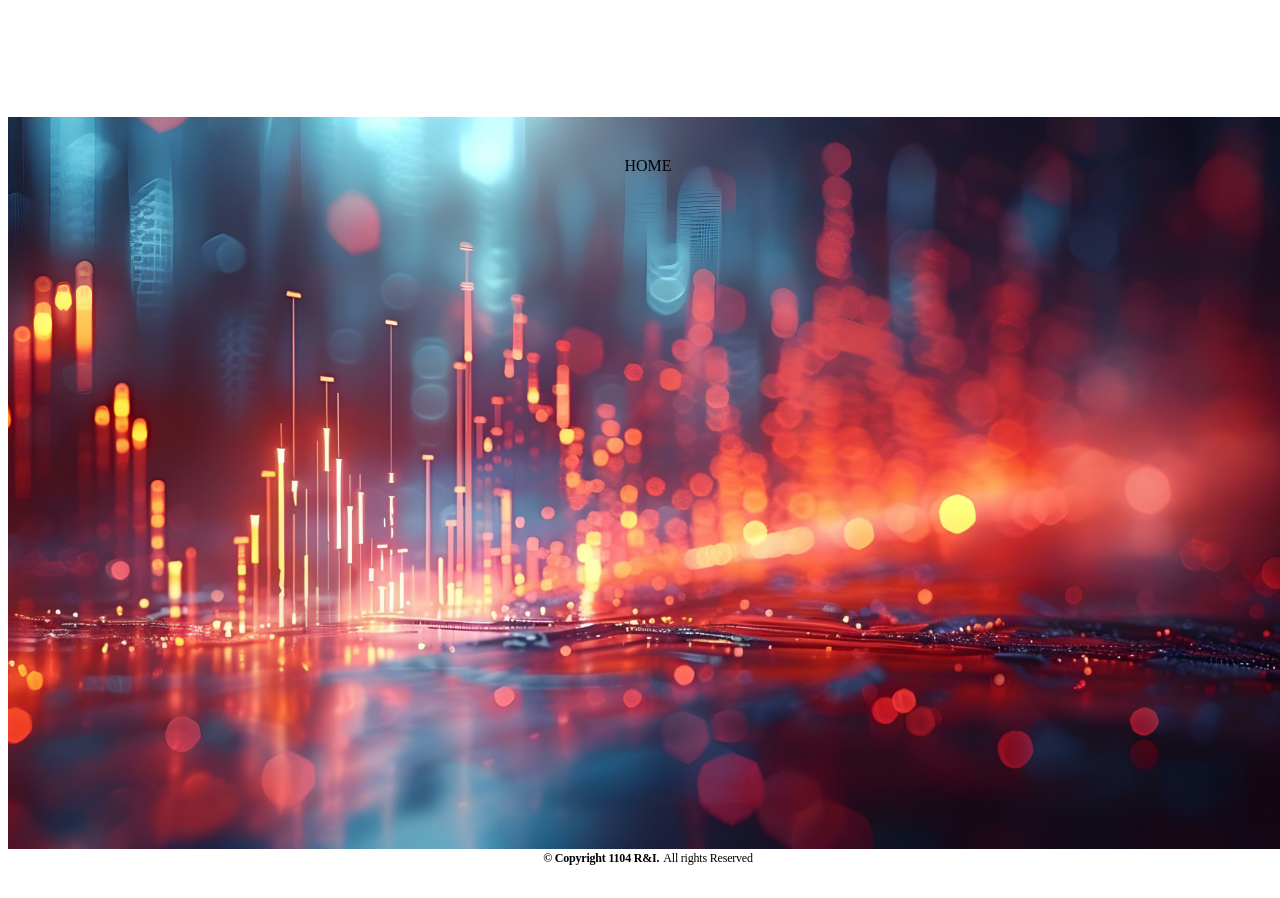
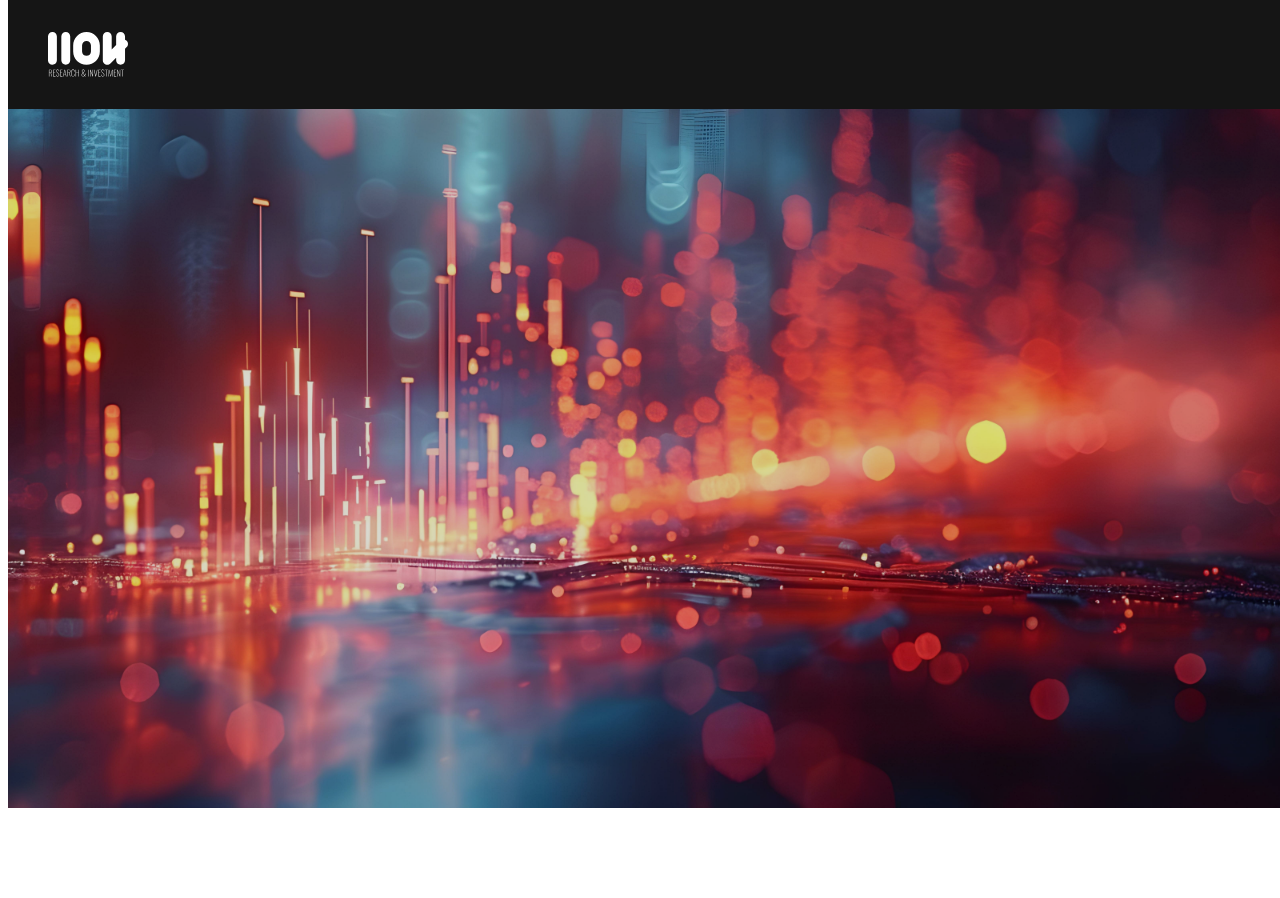
Before and after one commit to 5010-dev/1104-web, a React (Create React App) app: page / in a window 1280 px wide. Before the commit the page ends 875 px from the top, so only its background shows below. Built offline with nearby package versions, Linux system fonts and the light colour scheme; a web font is replaced by a local one.

Commit message:
Navigation component scrolling animation added

```diff
--- a/src/components/global/footer/footer.component.tsx
+++ b/src/components/global/footer/footer.component.tsx
@@ -1,8 +1,12 @@
+import { useDeviceTypeStore } from '../../../store/deviceTypeStore'
+
 import { FooterContainer } from './footer.styles'
 
 export default function Footer() {
+	const deviceType = useDeviceTypeStore((state) => state.deviceType)
+
 	return (
-		<FooterContainer>
+		<FooterContainer $deviceType={deviceType}>
 			<span>© Copyright 1104 R&I.</span>All rights Reserved
 		</FooterContainer>
 	)
--- a/src/components/global/footer/footer.styles.ts
+++ b/src/components/global/footer/footer.styles.ts
@@ -1,13 +1,30 @@
-import styled from 'styled-components'
+import styled, { css } from 'styled-components'
 
-export const FooterContainer = styled.div`
+import { DeviceTypeStyledProp } from '../../../types/deviceType'
+
+export const FooterContainer = styled.div<DeviceTypeStyledProp>`
 	width: ${({ theme }) => theme.layout.page.width};
 
 	display: flex;
 	justify-content: center;
 	gap: 0.25rem;
 
-	padding: ${({ theme }) => theme.layout.page.padding};
+	${(props) =>
+		props.$deviceType === 'desktop' &&
+		css`
+			padding: ${({ theme }) => theme.layout.page.padding.tablet}
+				${({ theme }) => theme.layout.page.padding.desktop};
+		`}
+	${(props) =>
+		props.$deviceType === 'tablet' &&
+		css`
+			padding: ${({ theme }) => theme.layout.page.padding.tablet};
+		`}
+      ${(props) =>
+		props.$deviceType === 'mobile' &&
+		css`
+			padding: ${({ theme }) => theme.layout.page.padding.mobile};
+		`}
 
 	font-family: ${({ theme }) => theme.typo.caption.typeface};
 	font-size: ${({ theme }) => theme.typo.caption.size};
@@ -15,6 +32,8 @@ export const FooterContainer = styled.div`
 	line-height: ${({ theme }) => theme.typo.caption.leading};
 	letter-spacing: ${({ theme }) => theme.typo.caption.kerning};
 
+	color: ${({ theme }) => theme.colour.neutral.secondary.inactive};
+
 	span {
 		font-weight: bold;
 	}
--- a/src/components/global/navigation/navigation.component.tsx
+++ b/src/components/global/navigation/navigation.component.tsx
@@ -1,19 +1,42 @@
+import { useState, useEffect } from 'react'
+
 import { useDeviceTypeStore } from '../../../store/deviceTypeStore'
 
+import { useScroll } from 'framer-motion'
+
 import { FontAwesomeIcon } from '@fortawesome/react-fontawesome'
+
 import { faBars } from '@fortawesome/free-solid-svg-icons'
-
 import { ReactComponent as Logo } from '../../../assets/logo/1104-logo-white.svg'
 import { NavigationContainer } from './navigation.styles'
 
 export default function Navigation() {
 	const deviceType = useDeviceTypeStore((state) => state.deviceType)
+
+	const [isScrolled, setIsScrolled] = useState(false)
+	const { scrollYProgress } = useScroll()
+
 	const handleClick = (): void => {
 		console.log('menu cliecked')
 	}
 
+	useEffect(() => {
+		scrollYProgress.on('change', (latest) => {
+			if (latest > 0.1) {
+				setIsScrolled(true)
+			} else {
+				setIsScrolled(false)
+			}
+		})
+	}, [scrollYProgress])
+
 	return (
-		<NavigationContainer $deviceType={deviceType}>
+		<NavigationContainer
+			$deviceType={deviceType}
+			$isOverlaped={true}
+			$isScrolled={isScrolled}
+			// animate={{ backgroundColor: isScrolled ? '#ffffff' : 'transparent' }}
+		>
 			<div className="nav-bar-container" id="nav-bar-left-container">
 				<Logo id="logo" />
 			</div>
--- a/src/components/global/navigation/navigation.styles.ts
+++ b/src/components/global/navigation/navigation.styles.ts
@@ -1,11 +1,19 @@
 import styled, { css } from 'styled-components'
+import { motion } from 'framer-motion'
 
 import { DeviceTypeStyledProp } from '../../../types/deviceType'
 
-export const NavigationContainer = styled.header<DeviceTypeStyledProp>`
+type NavigationContainerProps = {
+	$isOverlaped?: boolean
+	$isScrolled?: boolean
+}
+
+type CombinedProps = DeviceTypeStyledProp & NavigationContainerProps
+
+export const NavigationContainer = styled(motion.header)<CombinedProps>`
 	width: ${({ theme }) => theme.layout.component.width};
 
-	position: sticky;
+	position: ${(props) => (props.$isOverlaped ? 'fixed' : 'sticky')};
 	top: 0;
 	z-index: 1;
 
@@ -15,24 +23,27 @@ export const NavigationContainer = styled.header<DeviceTypeStyledProp>`
 	align-items: center;
 
 	${(props) =>
-		props.$deviceType === 'desktop'
-			? css`
-					padding: ${({ theme }) => theme.layout.page.padding.tablet}
-						${({ theme }) => theme.layout.page.padding.desktop};
-			  `
-			: null}
+		props.$deviceType === 'desktop' &&
+		css`
+			padding: ${({ theme }) => theme.layout.page.padding.tablet}
+				${({ theme }) => theme.layout.page.padding.desktop};
+		`}
 	${(props) =>
-		props.$deviceType === 'tablet'
-			? css`
-					padding: ${({ theme }) => theme.layout.page.padding.tablet};
-			  `
-			: null}
-      ${(props) =>
-		props.$deviceType === 'mobile'
-			? css`
-					padding: ${({ theme }) => theme.layout.page.padding.mobile};
-			  `
-			: null}
+		props.$deviceType === 'tablet' &&
+		css`
+			padding: ${({ theme }) => theme.layout.page.padding.tablet};
+		`}
+	${(props) =>
+		props.$deviceType === 'mobile' &&
+		css`
+			padding: 1rem ${({ theme }) => theme.layout.page.padding.mobile};
+		`}
+
+	background-color: ${(props) =>
+		props.$isScrolled
+			? `${props.theme.colour.neutral.primary.active}`
+			: 'rgba(0, 0, 0, 0)'};
+	transition: background-color 0.25s;
 
 	div.nav-bar-container {
 		display: flex;
@@ -68,6 +79,4 @@ export const NavigationContainer = styled.header<DeviceTypeStyledProp>`
 	div#nav-bar-right-container {
 		width: fit-content;
 	}
-
-	/* background-color: ${({ theme }) => theme.colour.accent.primary.active}; */
 `
--- a/src/pages/feature/home/home.styles.ts
+++ b/src/pages/feature/home/home.styles.ts
@@ -6,6 +6,8 @@ type HomeContainerProps = {
 }
 
 export const HomeContainer = styled(PageLayoutContainer)<HomeContainerProps>`
+	position: relative;
+
 	height: ${({ theme }) => theme.layout.component.height};
 	min-height: ${({ theme }) => theme.layout.component.minHeight};
 
@@ -13,4 +15,14 @@ export const HomeContainer = styled(PageLayoutContainer)<HomeContainerProps>`
 	background-size: cover;
 	background-position: center;
 	background-repeat: no-repeat;
+
+	&::before {
+		content: '';
+		position: absolute;
+		top: 0;
+		left: 0;
+		right: 0;
+		bottom: 0;
+		background-color: rgba(0, 0, 0, 0.15);
+	}
 `
--- a/src/pages/global/page-layout/page-layout.styles.ts
+++ b/src/pages/global/page-layout/page-layout.styles.ts
@@ -5,7 +5,8 @@ import { DeviceTypeStyledProp } from '../../../types/deviceType'
 export const PageLayoutContainer = styled.div<DeviceTypeStyledProp>`
 	width: 100%;
 	min-width: ${({ theme }) => theme.layout.page.minWidth};
-	min-height: calc(100vh - 4.25rem);
+	/* min-height: calc(100vh - 4.25rem); */
+	min-height: ${({ theme }) => theme.layout.page.height};
 
 	display: flex;
 	flex-direction: column;
@@ -14,23 +15,20 @@ export const PageLayoutContainer = styled.div<DeviceTypeStyledProp>`
 	gap: ${({ theme }) => theme.layout.page.gutter};
 
 	${(props) =>
-		props.$deviceType === 'desktop'
-			? css`
-					padding: ${({ theme }) => theme.layout.page.padding.desktop};
-			  `
-			: null}
+		props.$deviceType === 'desktop' &&
+		css`
+			padding: ${({ theme }) => theme.layout.page.padding.desktop};
+		`}
 	${(props) =>
-		props.$deviceType === 'tablet'
-			? css`
-					padding: ${({ theme }) => theme.layout.page.padding.tablet};
-			  `
-			: null}
+		props.$deviceType === 'tablet' &&
+		css`
+			padding: ${({ theme }) => theme.layout.page.padding.tablet};
+		`}
       ${(props) =>
-		props.$deviceType === 'mobile'
-			? css`
-					padding: ${({ theme }) => theme.layout.page.padding.mobile};
-			  `
-			: null}
+		props.$deviceType === 'mobile' &&
+		css`
+			padding: ${({ theme }) => theme.layout.page.padding.mobile};
+		`}
 `
 
 export default PageLayoutContainer
--- /dev/null
+++ b/src/store/animationStore.ts
@@ -0,0 +1,5 @@
+import { create } from "zustand";
+
+export interface AnimationState {}
+
+export const useAnimationStore = create((set)=> ({}))
--- a/src/store/deviceTypeStore.ts
+++ b/src/store/deviceTypeStore.ts
@@ -1,12 +1,15 @@
 import { create } from 'zustand'
 import { DeviceType } from '../types/deviceType'
 
-export interface DeviceTypeStore {
+export interface DeviceTypeState {
 	deviceType: DeviceType
-	updateDeviceType: (deviceType: DeviceType) => void
 }
 
-export const useDeviceTypeStore = create<DeviceTypeStore>((set) => ({
+export interface DeviceTypeAction {
+  updateDeviceType: (deviceType: DeviceType) => void
+}
+
+export const useDeviceTypeStore = create<DeviceTypeState & DeviceTypeAction>((set) => ({
 	deviceType: 'desktop',
 	updateDeviceType: (deviceType) => set({ deviceType: deviceType }),
 }))
--- a/src/styles/design-system.ts
+++ b/src/styles/design-system.ts
@@ -22,13 +22,13 @@ export const DesignSystem: DefaultTheme = {
 		accent: {
 			primary: {
 				active: designTokens.colour.pointblue[300],
-				inactive: hexToRgba(designTokens.colour.pointblue[300], 0.8),
+				inactive: hexToRgba(designTokens.colour.pointblue[300], 0.5),
 				pressed: designTokens.colour.pointblue[500],
 				hover: designTokens.colour.pointblue[200],
 			},
 			secondary: {
 				active: designTokens.colour.grayscale[0],
-				inactive: hexToRgba(designTokens.colour.grayscale[0], 0.8),
+				inactive: hexToRgba(designTokens.colour.grayscale[0], 0.5),
 				pressed: designTokens.colour.pointblue[500],
 				hover: designTokens.colour.pointblue[50],
 			},
@@ -42,7 +42,7 @@ export const DesignSystem: DefaultTheme = {
 			},
 			secondary: {
 				active: designTokens.colour.grayscale[0],
-				inactive: hexToRgba(designTokens.colour.grayscale[0], 0.8),
+				inactive: hexToRgba(designTokens.colour.grayscale[0], 0.5),
 				pressed: designTokens.colour.grayscale[200],
 				hover: designTokens.colour.grayscale[0],
 			},
@@ -50,13 +50,13 @@ export const DesignSystem: DefaultTheme = {
 		system: {
 			primary: {
 				active: designTokens.colour.systemred[600],
-				inactive: hexToRgba(designTokens.colour.systemred[600], 0.8),
+				inactive: hexToRgba(designTokens.colour.systemred[600], 0.5),
 				pressed: designTokens.colour.systemred[700],
 				hover: designTokens.colour.systemred[400],
 			},
 			secondary: {
 				active: designTokens.colour.grayscale[0],
-				inactive: hexToRgba(designTokens.colour.grayscale[0], 0.8),
+				inactive: hexToRgba(designTokens.colour.grayscale[0], 0.5),
 				pressed: designTokens.colour.systemred[200],
 				hover: designTokens.colour.systemred[100],
 			},
```
